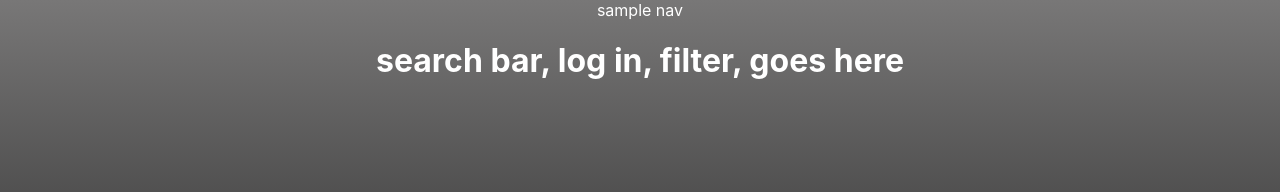
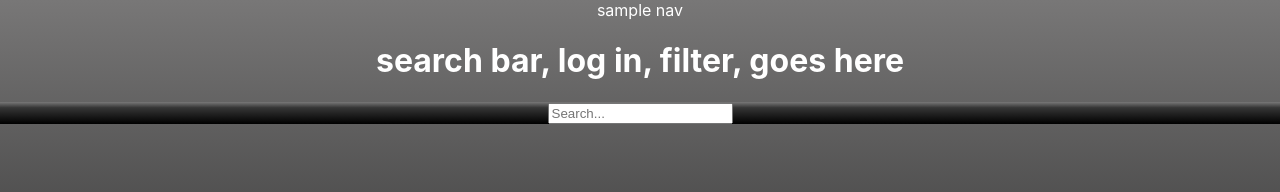
Before and after one commit to abdoulguira/ttp-app-final-front, a React (Create React App) app: page / in a window 1280 px wide. Shown: the top 192 px of the page. Built offline with nearby package versions, Linux system fonts and the light colour scheme.

Commit message:
add search bar to new interface

```diff
--- a/src/App.js
+++ b/src/App.js
@@ -2,18 +2,19 @@ import React from 'react';
 import { BrowserRouter as Router, Route, Routes } from 'react-router-dom';
 import HomePage from './components/HomePage';
 import MovieDetailPage from './components/MovieDetailPage'
+import SearchBar from './components/SearchBar'
 import './App.css';
-import Movie from "./components/Movie"
-import SignIn from './components/SignIn';
 
 function App() {
   const HomePageElm = () => (<HomePage />)
   const MovieDetailPageElm = () => (<MovieDetailPage />)
+
   return (
     <Router>
           <div className="App">
             <nav>sample nav</nav>
             <h1>search bar, log in, filter, goes here </h1>
+            <SearchBar />
             <Routes>
               <Route exact path="/" element={<HomePageElm/>}/>
               <Route exact path="/movie/:id" element={<MovieDetailPageElm/>}/>
--- /dev/null
+++ b/src/components/SearchBar.js
@@ -0,0 +1,29 @@
+import React, {useEffect, useState} from 'react';
+
+export default function SearchBar() {
+  const [searchTerm, setSearchTerm] = useState('');
+
+  const handleOnSumbit = (e) => {
+    e.preventDefault();
+  }
+
+  const handleOnChange = (e) => {
+    setSearchTerm(e.target.value);
+  }
+
+  return (
+    <div className="App">
+      <header>
+        <form onSubmit={handleOnSumbit}>
+          <input
+            className = "search"
+            type="text"
+            placeholder='Search...'
+            value={searchTerm}
+            onChange={handleOnChange}
+          />
+        </form>
+      </header>
+    </div>
+  );
+}
```
